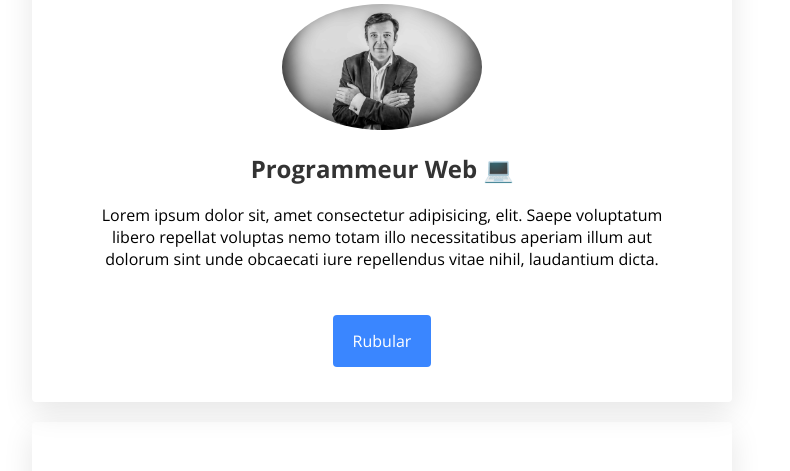
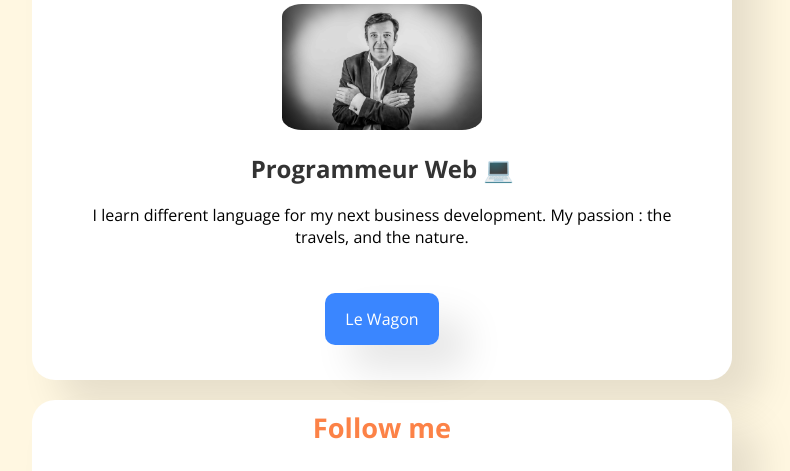
Before and after one commit to berty75/profile, a plain HTML site: page index.html in a window 1280 px wide. Shown: the part 147-618 px from the top of the page, without its empty margins (258-1048 px from the left). Drawn offline with nearby package versions, Linux system fonts and the light colour scheme.

Commit message:
make my profile prettier

```diff
--- a/index.html
+++ b/index.html
@@ -14,9 +14,9 @@
     <h1>Hello I'm Bertrand</h1>
       <img src="images/bertrand_profil.jpg" width="200px" alt="Photo de profil de Bertrand GENDRIN" class= "img-circle">
         <h2>Programmeur Web 💻</h2>
-       <p>Lorem ipsum dolor sit, amet consectetur adipisicing, elit. Saepe voluptatum libero repellat voluptas nemo totam illo necessitatibus aperiam illum aut dolorum sint unde obcaecati iure repellendus vitae nihil, laudantium dicta.</p>
-       <br><br>
-       <a href="#" class="btn-blue">Rubular</a>
+       <p>I learn different language for my next business development. My passion : the travels, and the nature.</p>
+       <br></br>
+       <a href="https://www.lewagon.com" class="btn-blue">Le Wagon</a>
     </div>
     <div class= "card-white">
         <h3>Follow me</h3>
--- a/style.css
+++ b/style.css
@@ -10,7 +10,7 @@ h1, h2, h3 {
 body {
   font-family: 'Open Sans', sans-serif;
   font-weight: 300;
-  background: #dee2e600;
+  background: #ffbe0b1f;
 
 }
 
@@ -47,8 +47,9 @@ i:hover {
     background-color: #3a86ff;
     color: white;
     padding: 15px 20px;
-    border-radius: 4px;
+    border-radius: 10px;
     text-decoration: none;
+    box-shadow: 27px 25px 38px rgba(0,0,0,0.1);
 }
 .btn-blue:hover {
   background-color :#ff006e;
@@ -56,16 +57,17 @@ i:hover {
 }
 
 .img-circle {
-  border-radius: 50%;
+  border-radius: 10%;
 
 }
 
 .card-white {
-  border-radius: 4px;
+  border-radius: 23px;
   margin: 20px 0px;
   text-align: center;
-  box-shadow: 0px 10px 30px rgba(0,0,0,0.1);
+  box-shadow: 27px 25px 38px rgba(0,0,0,0.1);
   padding: 50px;
+  background: white;
 }
 
 .container {
@@ -84,9 +86,10 @@ i:hover {
 
 
 .card-white > h3 {
-  color:#d08c60;
-  margin-top: 10px;
-  font-size:1.5em;
+  color:#fb5607bd;
+  margin-top: -38px;
+  font-size:1.7em;
+
 
 }
 
```
